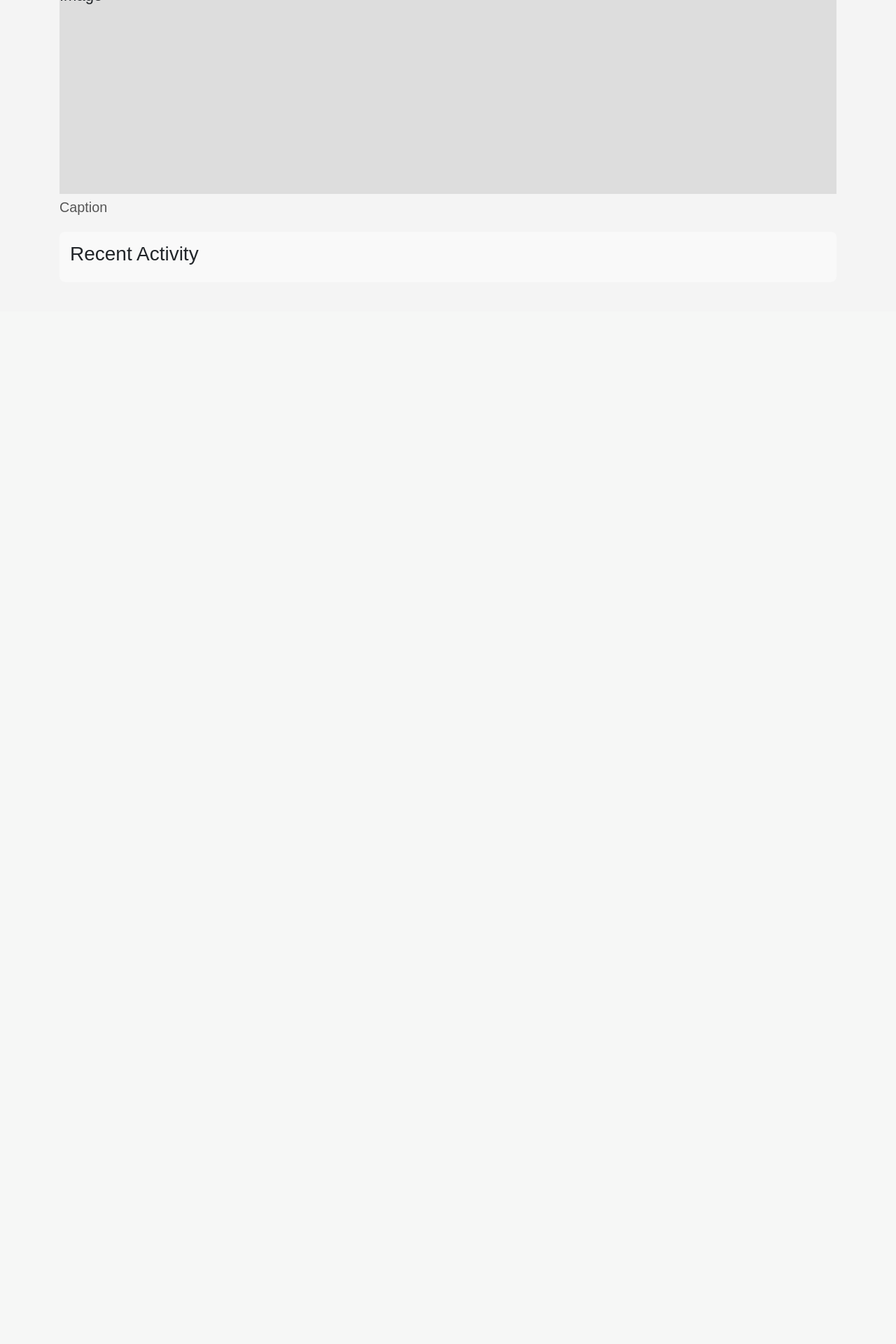
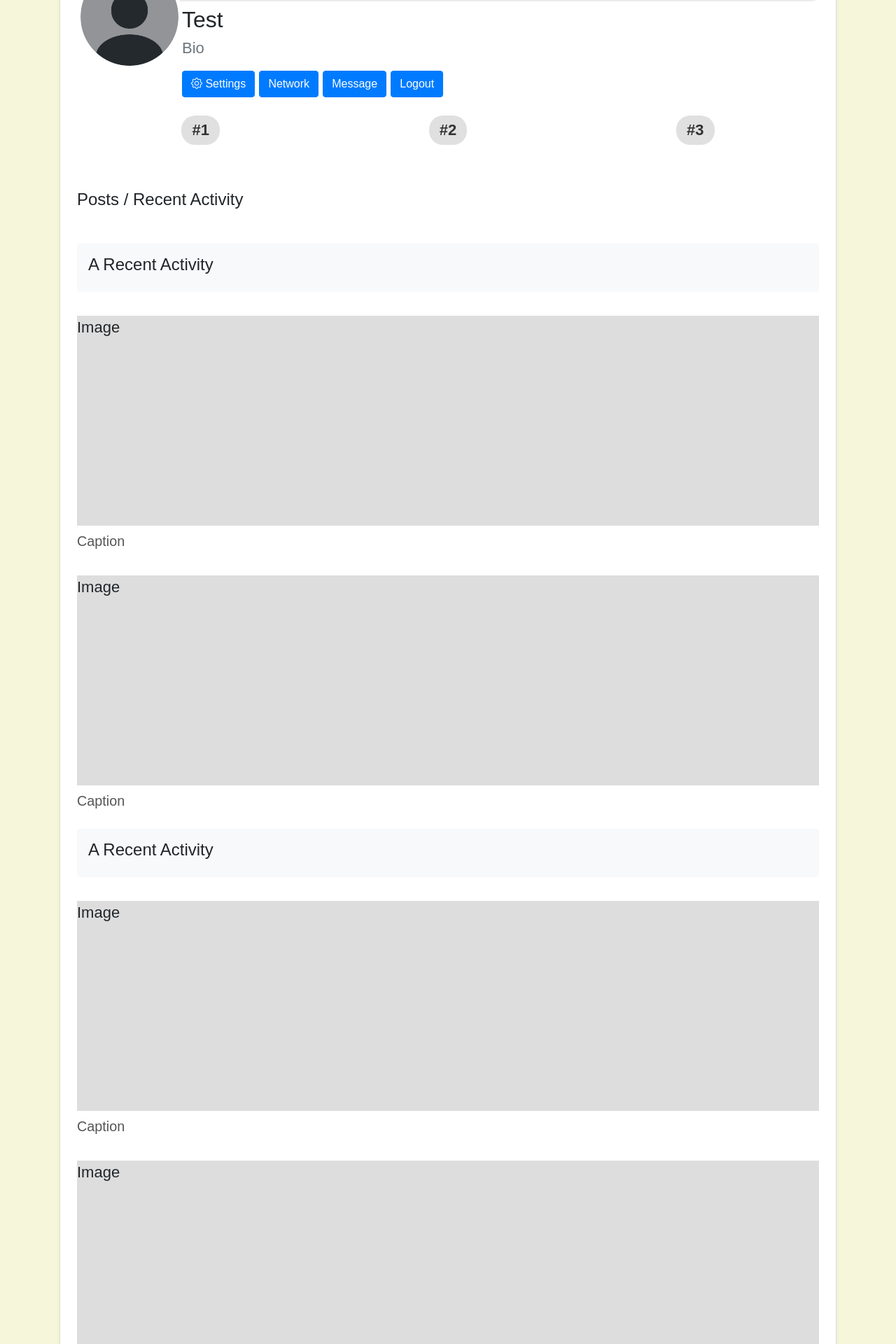
Before and after one commit to AlvajoyAsante/LocalPioneer, a Flask app: page /profile in a window 1280 px wide. Shown: the part 355-2275 px from the top of the page at 70% size. Before the commit the page ends 733 px from the top, so only its background shows below. Run offline with Flask 3, Linux system fonts and the light colour scheme.

Commit message:
Implemented new code and map!

```diff
--- a/app/routes.py
+++ b/app/routes.py
@@ -14,6 +14,11 @@ def home():
 
 
     return render_template("main.html", page_name="feed_page")
+
+@main.route('/forgot_password')
+def forgot_pass():
+    return render_template("main.html", page_name="forgot_password")
+
 
 @main.route('/login')
 def login():
--- a/app/static/css/main.css
+++ b/app/static/css/main.css
@@ -8,3 +8,11 @@
     background-color: #38422B;
     padding: 0px 10px 0px 10px;
 }
+
+.container_card {
+    margin: 10px 0px 10px 0px;
+    padding: 10px;
+    background-color: #F2EED7;
+    border-radius: 10px;
+    /* box-shadow: 5px 5px 5px #888888; */
+}
--- a/app/templates/main.html
+++ b/app/templates/main.html
@@ -18,6 +18,11 @@
     <!-- Bootstrap Icons -->
     <link rel="stylesheet" href="https://cdn.jsdelivr.net/npm/bootstrap-icons@1.10.5/font/bootstrap-icons.css">
 
+
+    {% if page_name == "map" %}
+    <link rel="stylesheet" href="https://unpkg.com/leaflet/dist/leaflet.css" />
+    <script src="https://unpkg.com/leaflet/dist/leaflet.js"></script>
+    {% endif %}
 
     <style>
         body {
@@ -60,7 +65,7 @@
     <!-- Nav bar -->
     {% if page_name not in ["login","signup"] %}
     <nav class="navbar navbar-expand-lg navbar-dark justify-content-center sticky-top flex-column">
-        <center><a class="navbar-brand" href="#">Local Pioneer</a></center>
+        <center><a class="navbar-brand" href="/">Local Pioneer</a></center>
         <ul class="navbar-nav ">
             <li class="nav-item">
                 <a href="/map"><i class="bi bi-map h3" style="color: #FFFFFF;"></i></a>
--- a/app/templates/profile_page.html
+++ b/app/templates/profile_page.html
@@ -1,43 +1,34 @@
 <style>
-    body {
-        font-family: Arial, sans-serif;
-        background-color: #f4f4f4;
-        margin: 0;
-        padding: 0;
-    }
-
-    .profile-header {
-        display: flex;
-        align-items: center;
-        justify-content: space-between;
+    .banner {
+        width: 100%;
+        height: 200px;
+        background-color: #3b5998;
+        /* Optional: use a solid color */
+        background-image: url('https://www.monstertreeservice.com/cms/thumbnails/24/1080x540/images/articles/MTS_OUW_FiveTypesofFastGrowingTrees_BlogPhoto_Jun23_20230531.jpg');
+        /* Replace with your image path */
+        background-size: cover;
+        background-position: center;
+        border-radius: 10px;
+        filter: blur(2px);
+        -webkit-filter: blur(2px);
     }
 
     .user-image {
-        width: 100px;
-        height: 100px;
+        width: 150px;
+        height: 150px;
         border-radius: 50%;
         background: #ddd;
+        border: 5px solid white;
+        position: relative;
+        top: -50px;
     }
 
-    .bio {
-        flex-grow: 1;
-        margin-left: 20px;
-    }
-
-    .interests {
-        display: flex;
-        justify-content: space-around;
-        margin-top: 10px;
-    }
-
-    .interest {
+    .interests .badge {
         padding: 10px 15px;
+        font-size: 1em;
         background-color: #e0e0e0;
         border-radius: 20px;
-    }
-
-    .posts {
-        margin-top: 20px;
+        color: #333;
     }
 
     .post-image {
@@ -48,62 +39,70 @@
     }
 
     .caption {
-        margin-top: 5px;
         font-size: 0.9em;
         color: #555;
     }
 
-    .recent-activity {
-        margin-top: 20px;
-        padding: 15px;
-        background-color: #f9f9f9;
-        border-radius: 8px;
+    .card_color {
+        background-color: #F2EED7;
     }
 
-    .create-profile {
-        margin-top: 20px;
-        padding: 15px;
-        background-color: #f9f9f9;
-        border-radius: 8px;
-    }
-
-    .form-group {
-        margin-bottom: 15px;
-    }
-
-    .form-group input {
-        width: calc(100% - 22px);
-        padding: 10px;
-        font-size: 1em;
-        border: 1px solid #ddd;
-        border-radius: 4px;
-    }
 </style>
 
-<div class="container">
-    <div class="profile-header">
-        <div class="user-image"></div>
-        <div class="bio">
-            <h2>USER NAME</h2>
-            <p>Bio</p>
+<div class="container mt-4 mb-4">
+    <div class="card container_card p-4 shadow-sm">
+        <div class="banner"></div>
+        <div class="d-flex align-items-center">
+
+            <img src="..\static\img\pfp.png" alt="User Image" class="user-image">
+
+            <div class="ms-3">
+                <h2 class="mb-1">Test</h2>
+                <p class="text-muted">Bio</p>
+
+                <!-- Add this to the right of the bio -->
+                <a href="/settings" class="ms-3">
+                    <button class="btn btn-primary"><i class="bi bi-gear"></i> Settings</button>
+                </a>
+
+                <!-- Move this to the far right -->
+                <a href="/network" class="ms-auto">
+                    <button class="btn btn-primary">Network</button>
+                </a>
+
+                <a>
+                    <button class="btn btn-primary">Message</button>
+                </a>
+
+                <a href="/logout">
+                    <button class="btn btn-primary">Logout</button>
+                </a>
+
+            </div>
         </div>
-        <button>Network</button>
-    </div>
 
-    <div class="interests">
-        <div class="interest">#1</div>
-        <div class="interest">#2</div>
-        <div class="interest">#3</div>
-    </div>
+        <div class="interests d-flex justify-content-around mt-3">
+            <span class="badge">#1</span>
+            <span class="badge">#2</span>
+            <span class="badge">#3</span>
+        </div>
 
-    <div class="posts">
-        <h3>Posts</h3>
-        <div class="post-image">Image</div>
-        <div class="caption">Caption</div>
-    </div>
 
-    <div class="recent-activity">
-        <h3>Recent Activity</h3>
-        <!-- Add recent activities here -->
+        <p class="mt-5"><h4>Posts / Recent Activity</h4></p>
+
+        {% for i in range(30) %}
+        {% if i % 3 == 0 %}
+        <div class="recent-activity mt-4 p-3 bg-light rounded">
+            <h4>A Recent Activity</h4>
+        </div>
+        {% else %}
+        <div class="posts mt-4">
+
+            <div class="post-image">Image</div>
+            <div class="caption mt-2">Caption</div>
+        </div>
+        {% endif %}
+        {% endfor %}
+
     </div>
 </div>
```
Also changed, not shown: app/templates/feed_page.html (+8 -1 lines), app/templates/login.html (+3 -15 lines), app/templates/map.html (+79 -15 lines), app/templates/network.html (+34 -33 lines), app/templates/signup.html (+8 -4 lines), app/static/img/pfp.png (added).
